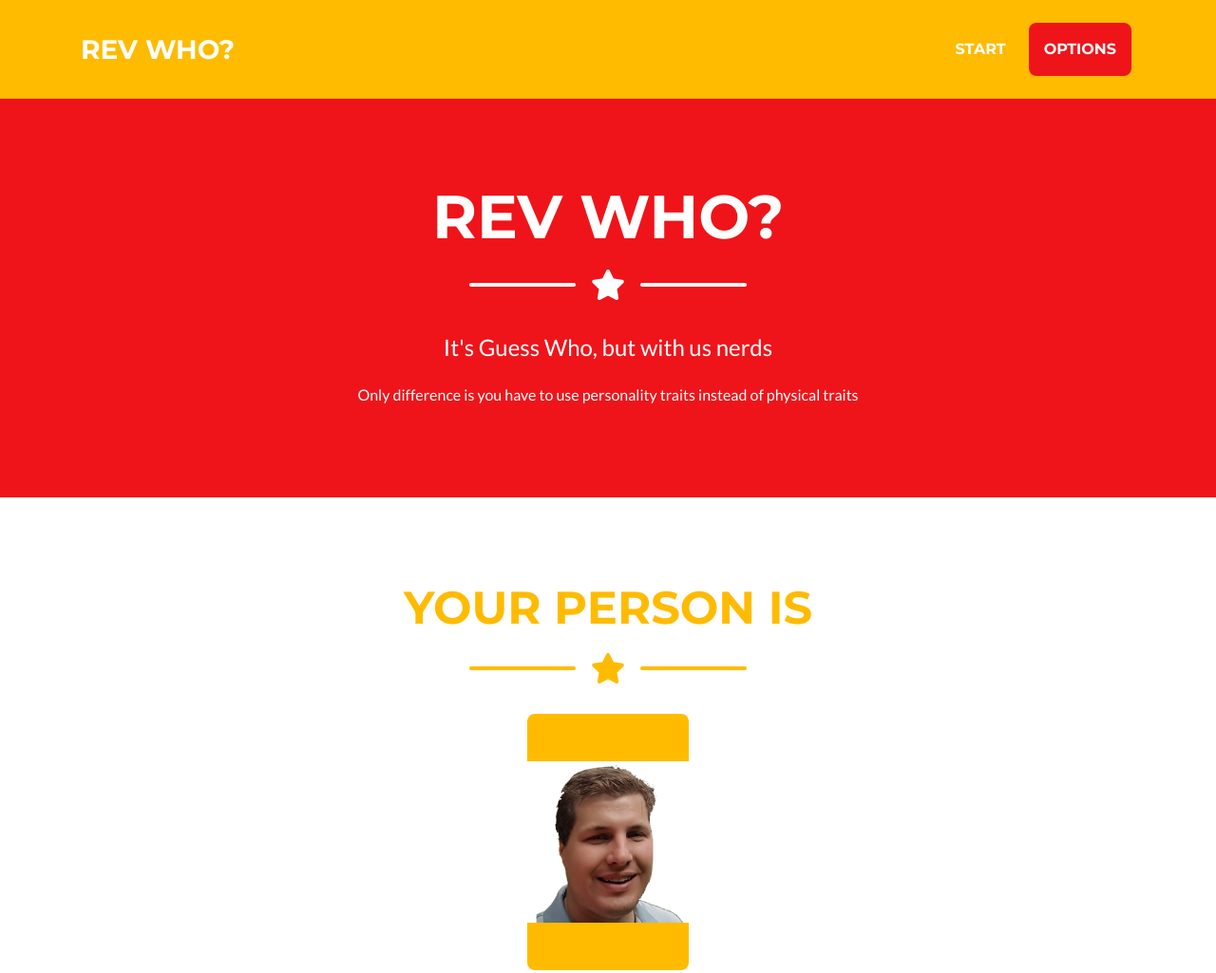
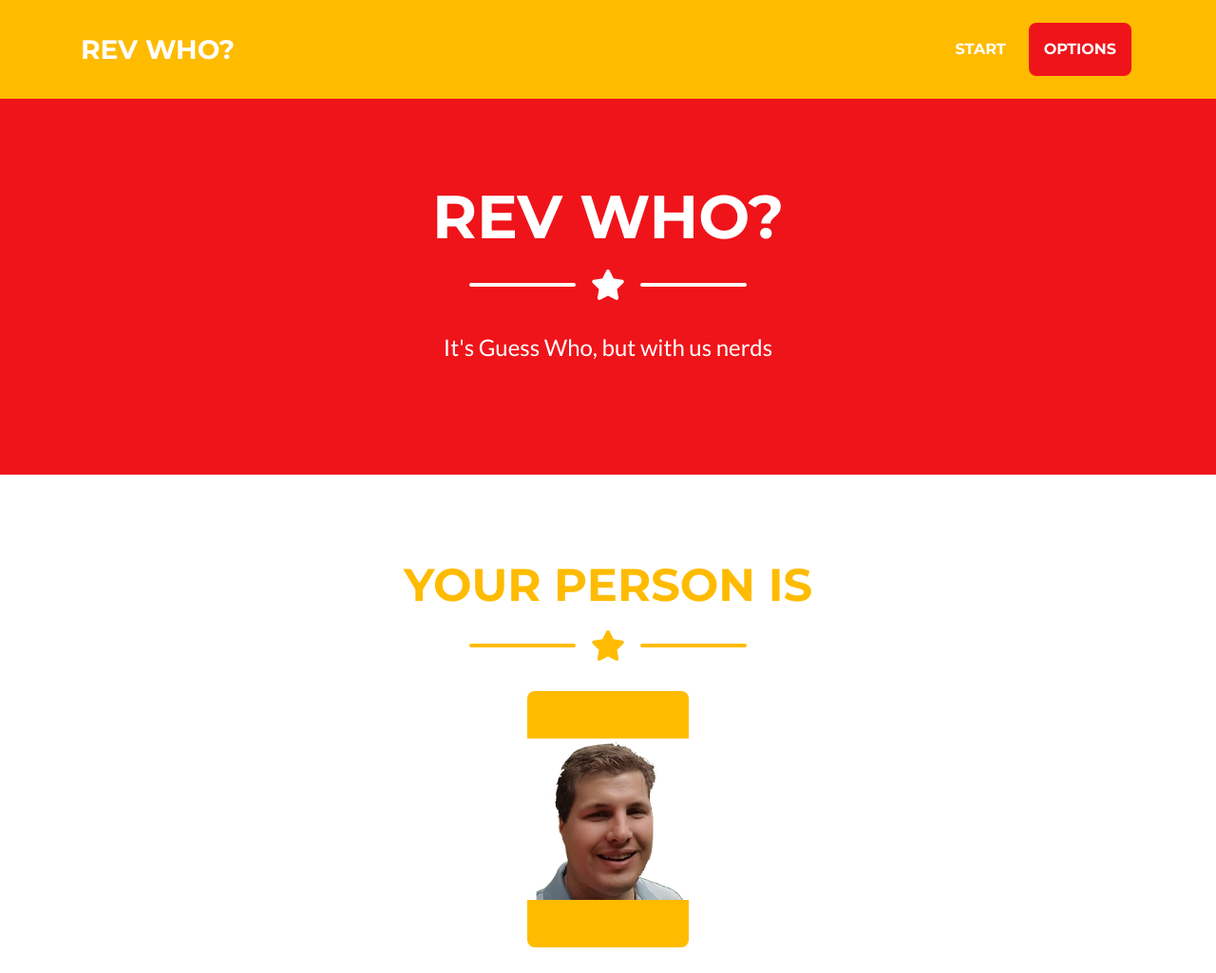
Before and after one commit to DanielGoresht/RevWho, a plain HTML site: page index.html in a window 1280 px wide. Shown: the top 1025 px of the page at 95% size. Drawn offline with Linux system fonts and the light colour scheme.

Commit message:
Update index.html

```diff
--- a/index.html
+++ b/index.html
@@ -64,9 +64,6 @@
 
       <!-- Masthead Subheading -->
       <p class="masthead-subheading font-weight-light mb-0" style="padding-bottom: 20px;">It's Guess Who, but with us nerds</p>
-
-      <p class="masthead-subheading font-weight-light mb-0" style="font-size: 16px;">Only difference is you have to use personality traits instead of physical traits</p>
-
     </div>
   </header>
 
```
